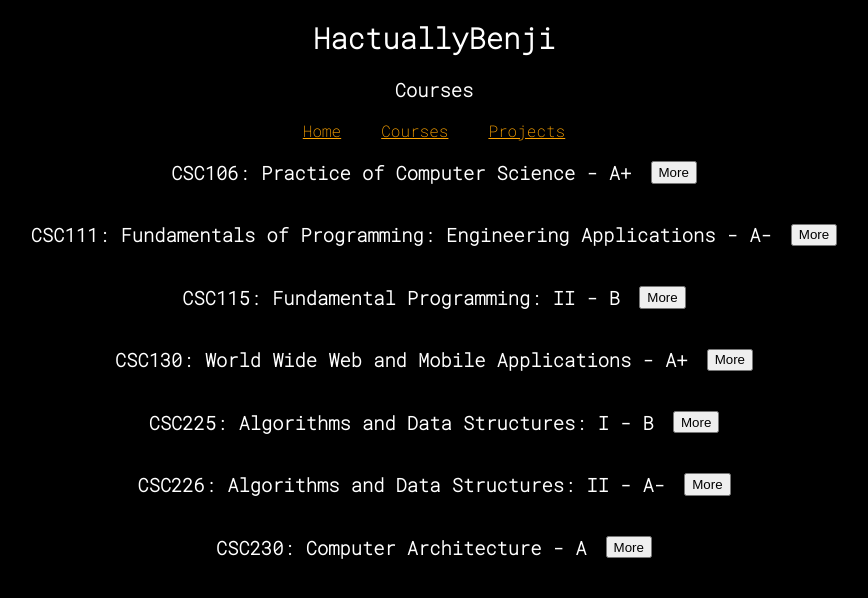
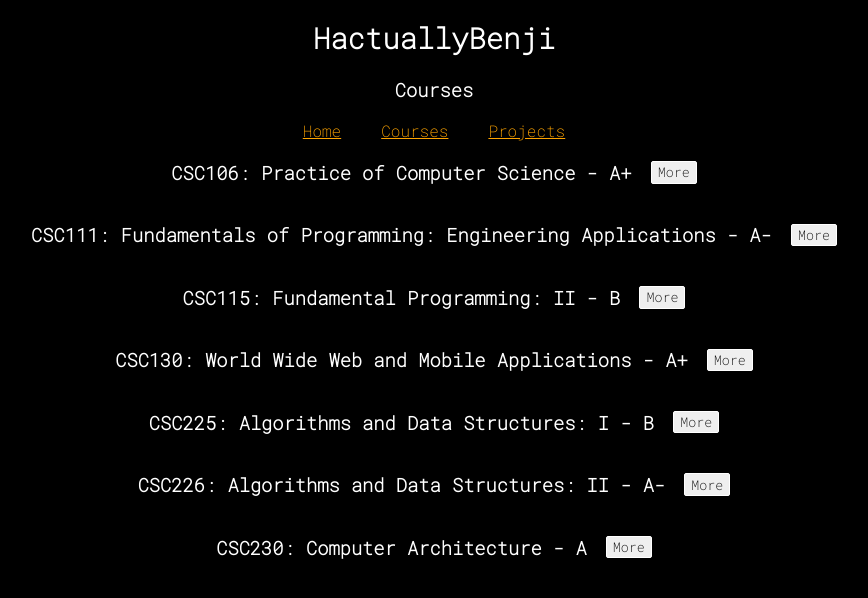
Before and after one commit to HactuallyBenji/portfolio, a React (Create React App) app: page /courses in a window 1280 px wide. Shown: the top 598 px of the page, without its empty margins (206-1074 px from the left). Built offline with nearby package versions, Linux system fonts and the light colour scheme.

Commit message:
Improved more button style

```diff
--- a/src/Components/Course/Course.css
+++ b/src/Components/Course/Course.css
@@ -7,6 +7,10 @@
 button {
     margin-left: 1.2rem;
     height: 1.4rem;
+    border: 1px solid white;
+    font-family: 'Roboto Mono';
+    color: black;
+    border-radius: 2px;
 }
 
 li {
```
